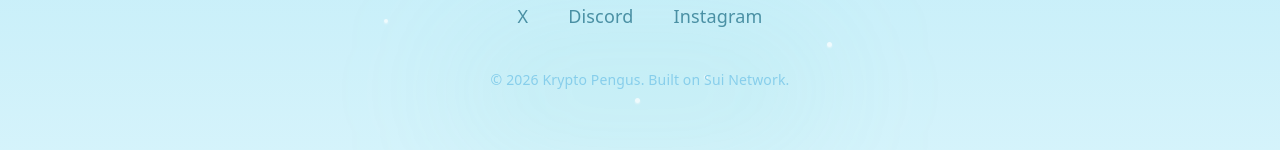
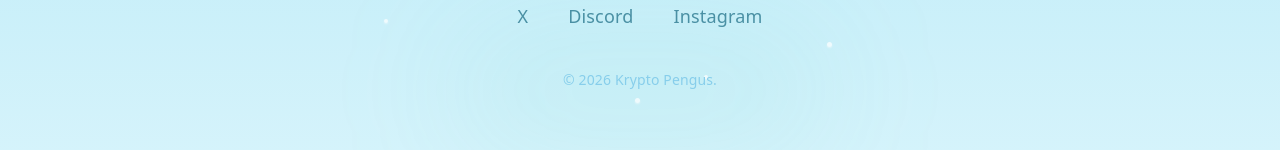
Before and after one commit to SatoshiMedici/penguin-website, a Next.js app: page / in a window 1280 px wide. Shown: the part 6479-6629 px from the top of the page. Built offline with nearby package versions, Linux system fonts and the light colour scheme.

Commit message:
fix: simplify footer copyright text
https://claude.ai/code/session_012J1rqd4UC1WBmd3Yc234sw

```diff
--- a/app/page.tsx
+++ b/app/page.tsx
@@ -586,7 +586,7 @@ export default function Home() {
             ]}
             className="mb-8 text-[#4A90A4]"
           />
-          <p className="text-sm text-[#87CEEB]">© 2026 Krypto Pengus. Built on Sui Network.</p>
+          <p className="text-sm text-[#87CEEB]">© 2026 Krypto Pengus.</p>
         </div>
       </footer>
 
```
